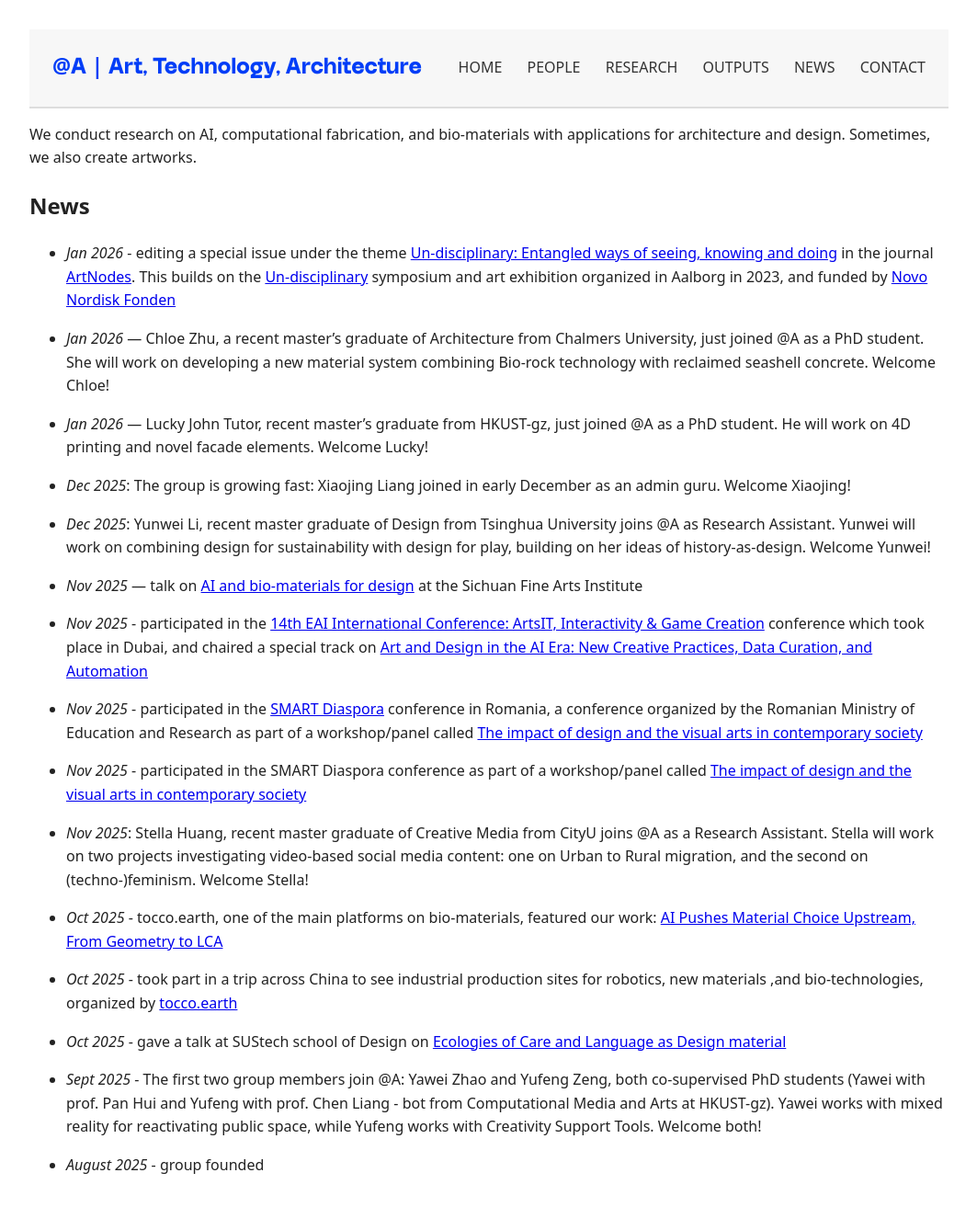
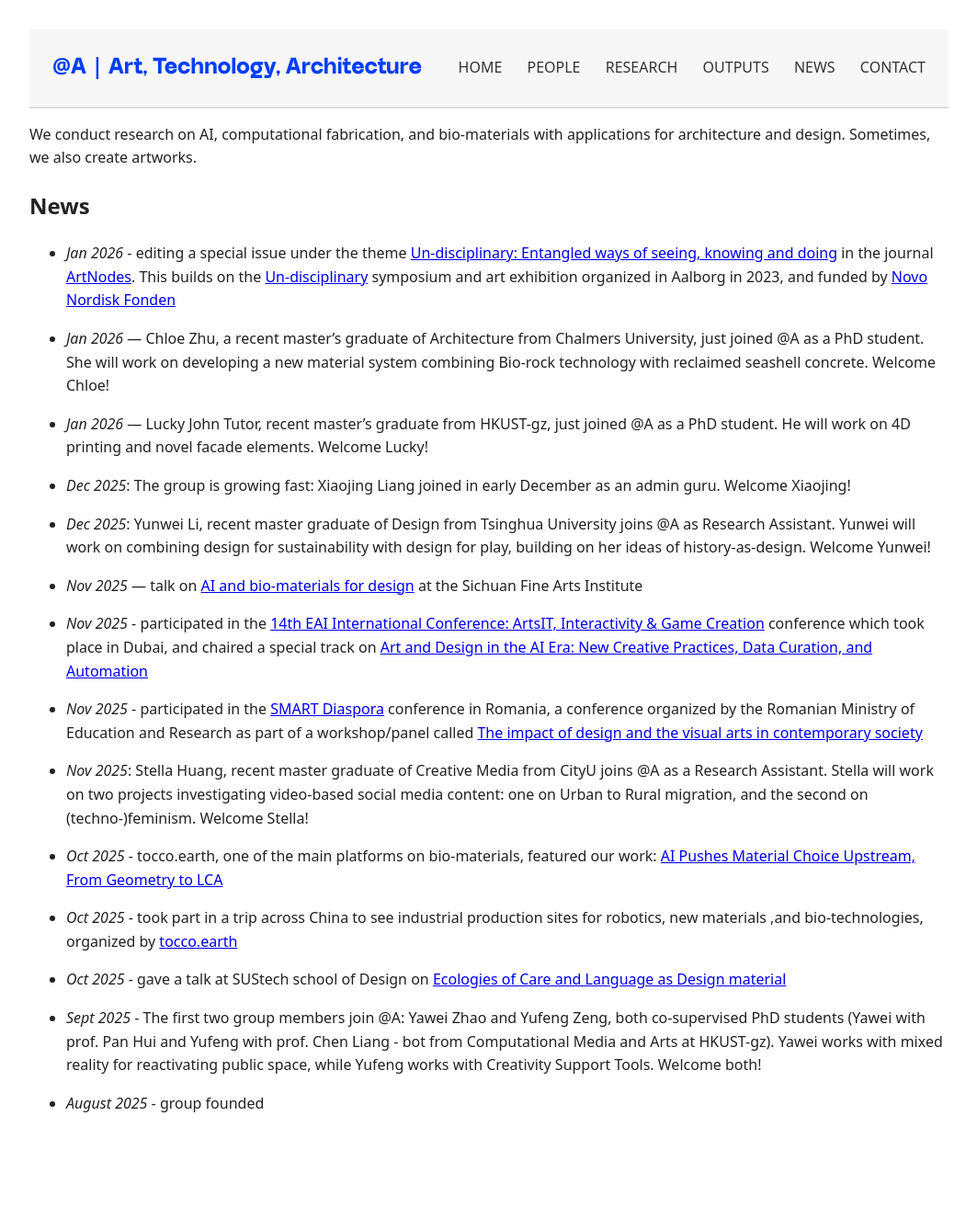
Before and after one commit to anqua/at-a, a Jekyll site: the page built from index.md, in a window 1280 px wide. Shown: the whole page at 92% size, without its empty margins (108-1171 px from the left). Built offline with Jekyll 4.4.1, drawn with Linux system fonts in a browser that asks for light colours; some web fonts are replaced; after the commit the page ends 1245 px from its top, so only the background shows below that.

Commit message:
Update index.md

```diff
--- a/index.md
+++ b/index.md
@@ -24,8 +24,6 @@ Sometimes, we also create artworks.
 
 - *Nov 2025* - participated in the <a href="https://diaspora-stiintifica.ro/" target="_blank" rel="noopener">SMART Diaspora</a> conference in Romania, a conference organized by the Romanian Ministry of Education and Research as part of a workshop/panel called <a href="https://www.linkedin.com/feed/update/urn:li:activity:7396896105701085184/" target="_blank" rel="noopener"> The impact of design and the visual arts in contemporary society</a>
 
-- *Nov 2025* - participated in the SMART Diaspora conference as part of a workshop/panel called <a href="https://www.linkedin.com/feed/update/urn:li:activity:7396896105701085184/" target="_blank" rel="noopener">The impact of design and the visual arts in contemporary society</a>
-
 - *Nov 2025*: Stella Huang, recent master graduate of Creative Media from CityU joins @A as a Research Assistant. Stella will work on two projects investigating video-based social media content: one on Urban to Rural migration, and the second on (techno-)feminism. Welcome Stella!
 
 - *Oct 2025* - tocco.earth, one of the main platforms on bio-materials, featured our work: <a href="https://tocco.earth/article/ai-pushes-material-choice-upstream-from-geometry-to-lca" target="_blank" rel="noopener">AI Pushes Material Choice Upstream, From Geometry to LCA</a>
```
